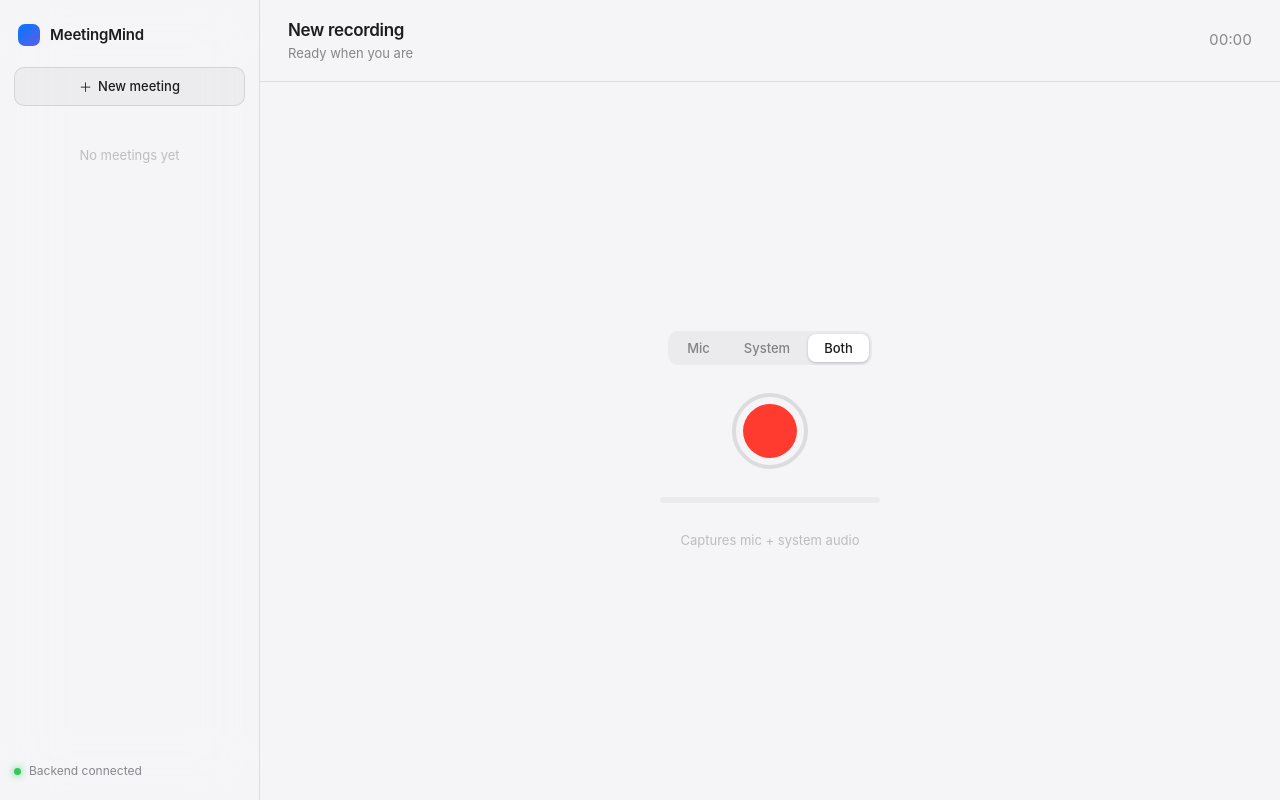
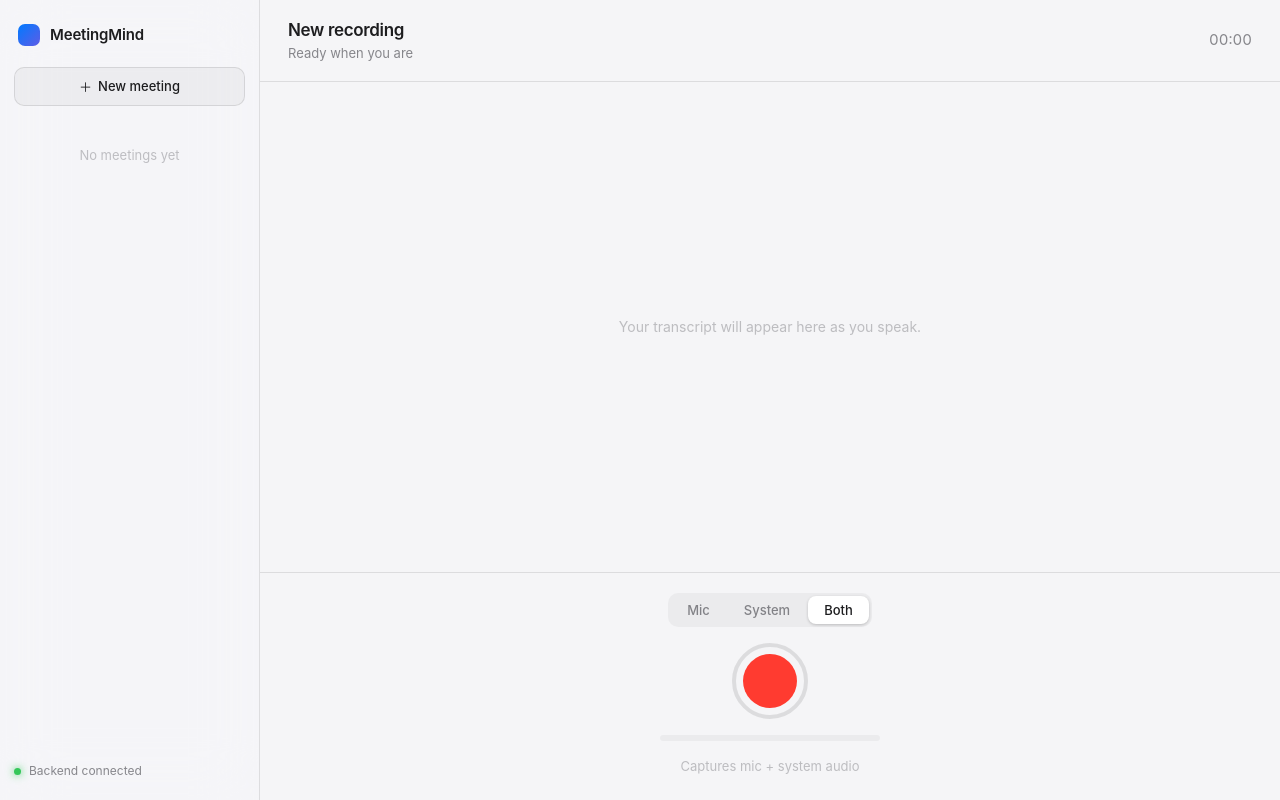
Before and after one commit to hk2166/Transcriber, a React (Vite) app in the folder apps/desktop/: page / in a window 1280 px wide. Built offline with nearby package versions, Linux system fonts and the light colour scheme.

Commit message:
feat(ui): live transcript panel with timestamps and states

```diff
--- a/apps/desktop/src/App.tsx
+++ b/apps/desktop/src/App.tsx
@@ -2,6 +2,7 @@ import { useState } from "react";
 
 import type { AudioSource } from "./api";
 import { APP_NAME } from "./config";
+import { LiveTranscript } from "./LiveTranscript";
 import { RecordButton } from "./RecordButton";
 import { SourceSelector } from "./SourceSelector";
 import { useRecorder, type RecorderStatus } from "./useRecorder";
@@ -11,6 +12,12 @@ const SOURCE_HINT: Record<AudioSource, string> = {
   mic: "Captures your microphone",
   system: "Captures system audio via BlackHole",
   both: "Captures mic + system audio",
+};
+
+const SOURCE_LABEL: Record<AudioSource, string> = {
+  mic: "Mic",
+  system: "System",
+  both: "Mic + System",
 };
 
 function formatElapsed(ms: number): string {
@@ -35,7 +42,7 @@ function subtitleFor(status: RecorderStatus): string {
 
 function App() {
   const [source, setSource] = useState<AudioSource>("both");
-  const { status, level, speechActive, elapsedMs, error, start, stop } =
+  const { status, level, speechActive, transcripts, elapsedMs, error, start, stop } =
     useRecorder();
 
   const recording = status === "recording";
@@ -79,6 +86,9 @@ function App() {
           </div>
           <div className="topbar__right">
             {recording && (
+              <span className="topbar__source">{SOURCE_LABEL[source]}</span>
+            )}
+            {recording && (
               <div
                 className={
                   "speech-indicator" +
@@ -95,12 +105,16 @@ function App() {
           </div>
         </header>
 
-        <section className="stage">
-          <SourceSelector
-            value={source}
-            onChange={setSource}
-            disabled={status !== "idle"}
-          />
+        <LiveTranscript
+          segments={transcripts}
+          recording={recording}
+          speechActive={speechActive}
+        />
+
+        <footer className="controlbar">
+          {status === "idle" && (
+            <SourceSelector value={source} onChange={setSource} disabled={false} />
+          )}
 
           <RecordButton recording={recording} busy={busy} onClick={handleToggle} />
 
@@ -113,7 +127,7 @@ function App() {
               {recording ? "Listening…" : SOURCE_HINT[source]}
             </p>
           )}
-        </section>
+        </footer>
       </main>
     </div>
   );
--- /dev/null
+++ b/apps/desktop/src/LiveTranscript.tsx
@@ -0,0 +1,71 @@
+import { useEffect, useRef } from "react";
+
+import type { TranscriptSegment } from "./api";
+
+interface LiveTranscriptProps {
+  segments: TranscriptSegment[];
+  recording: boolean;
+  speechActive: boolean;
+}
+
+function formatTimestamp(ms: number): string {
+  const totalSeconds = Math.floor(ms / 1000);
+  const minutes = Math.floor(totalSeconds / 60);
+  const seconds = totalSeconds % 60;
+  return `${String(minutes).padStart(2, "0")}:${String(seconds).padStart(2, "0")}`;
+}
+
+export function LiveTranscript({
+  segments,
+  recording,
+  speechActive,
+}: LiveTranscriptProps) {
+  const endRef = useRef<HTMLDivElement | null>(null);
+
+  // Keep the newest line in view as speech arrives.
+  useEffect(() => {
+    endRef.current?.scrollIntoView({ behavior: "smooth", block: "end" });
+  }, [segments.length, speechActive, recording]);
+
+  if (!recording && segments.length === 0) {
+    return (
+      <div className="transcript transcript--empty">
+        <p className="transcript__placeholder">
+          Your transcript will appear here as you speak.
+        </p>
+      </div>
+    );
+  }
+
+  return (
+    <div className="transcript">
+      <ol className="transcript__list">
+        {segments.map((segment, index) => (
+          <li className="segment" key={`${segment.start_ms}-${index}`}>
+            <span className="segment__time">
+              {formatTimestamp(segment.start_ms)}
+            </span>
+            <span className="segment__text">{segment.text}</span>
+          </li>
+        ))}
+      </ol>
+
+      {recording && (
+        <p className="transcript__status">
+          {speechActive ? (
+            <>
+              <span className="transcript__pulse" />
+              Transcribing…
+            </>
+          ) : segments.length === 0 ? (
+            "Listening for speech…"
+          ) : (
+            "Waiting for the next words…"
+          )}
+        </p>
+      )}
+
+      <div ref={endRef} />
+    </div>
+  );
+}
--- a/apps/desktop/src/styles.css
+++ b/apps/desktop/src/styles.css
@@ -195,6 +195,14 @@ body {
 
 /* ===== Speech indicator (VAD) ===== */
 .topbar__right { display: flex; align-items: center; gap: 16px; }
+.topbar__source {
+  font-size: 12px;
+  font-weight: 500;
+  color: var(--text-secondary);
+  padding: 3px 9px;
+  border: 1px solid var(--border);
+  border-radius: 6px;
+}
 .speech-indicator {
   display: inline-flex; align-items: center; gap: 6px;
   font-size: 12px; font-weight: 500;
@@ -219,3 +227,78 @@ body {
 @media (prefers-reduced-motion: reduce) {
   .speech-indicator--active .speech-dot { animation: none; }
 }
+
+/* ===== Live transcript (Day 5) ===== */
+.transcript {
+  flex: 1;
+  min-height: 0;
+  overflow-y: auto;
+  padding: 24px 28px;
+}
+.transcript--empty {
+  display: flex;
+  align-items: center;
+  justify-content: center;
+}
+.transcript__placeholder {
+  font-size: 14px;
+  color: var(--text-tertiary);
+}
+.transcript__list {
+  list-style: none;
+  display: flex;
+  flex-direction: column;
+  gap: 14px;
+  max-width: 760px;
+  margin: 0 auto;
+}
+.segment {
+  display: flex;
+  gap: 14px;
+  align-items: baseline;
+}
+.segment__time {
+  flex-shrink: 0;
+  font-size: 12px;
+  font-variant-numeric: tabular-nums;
+  color: var(--text-tertiary);
+  padding-top: 3px;
+}
+.segment__text {
+  font-size: 15px;
+  line-height: 1.6;
+  color: var(--text-primary);
+}
+.transcript__status {
+  display: flex;
+  align-items: center;
+  gap: 8px;
+  max-width: 760px;
+  margin: 16px auto 0;
+  font-size: 13px;
+  color: var(--text-tertiary);
+}
+.transcript__pulse {
+  width: 7px;
+  height: 7px;
+  border-radius: 50%;
+  background: var(--ok);
+  box-shadow: 0 0 8px var(--ok);
+  animation: speech-pulse 1.4s ease-in-out infinite;
+}
+
+/* ===== Control bar (Day 5) ===== */
+.controlbar {
+  flex-shrink: 0;
+  display: flex;
+  flex-direction: column;
+  align-items: center;
+  gap: 16px;
+  padding: 20px 24px 24px;
+  border-top: 1px solid var(--border);
+  background: var(--bg-base);
+}
+
+@media (prefers-reduced-motion: reduce) {
+  .transcript__pulse { animation: none; }
+}
```
